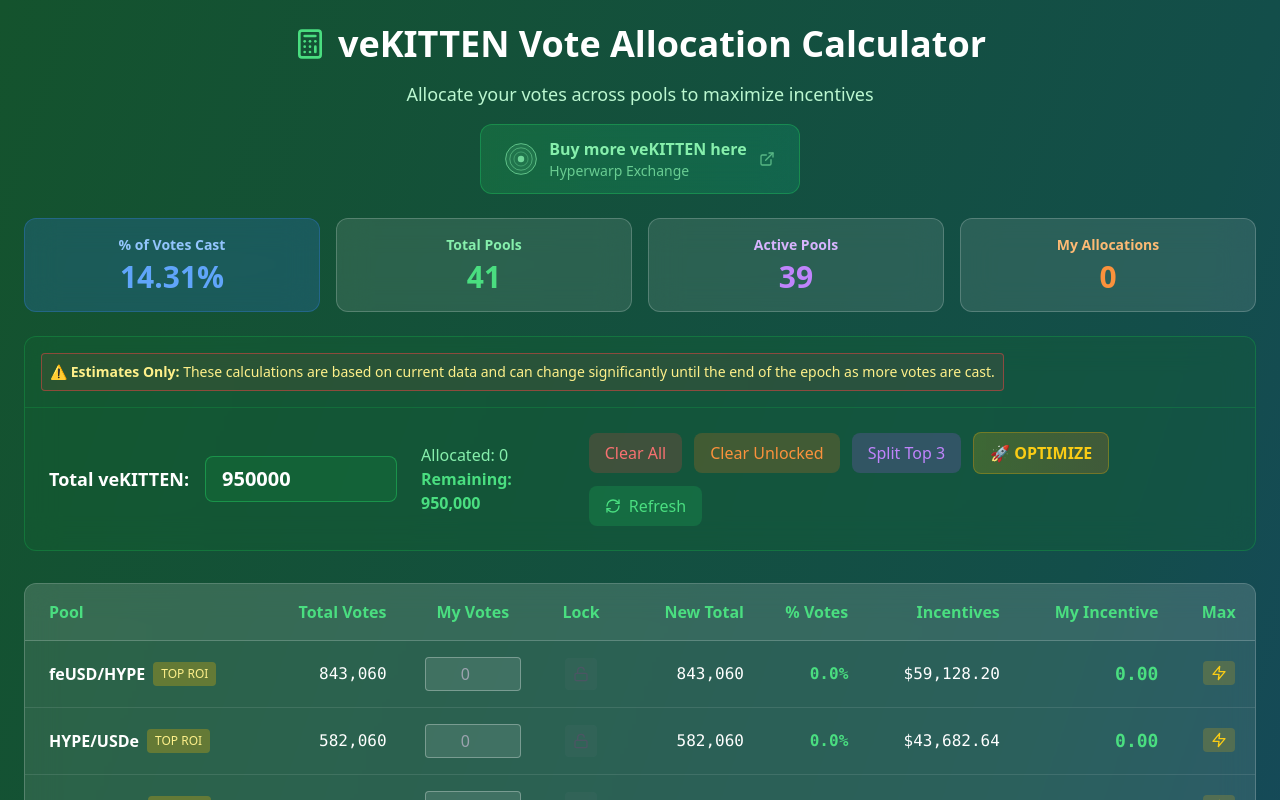
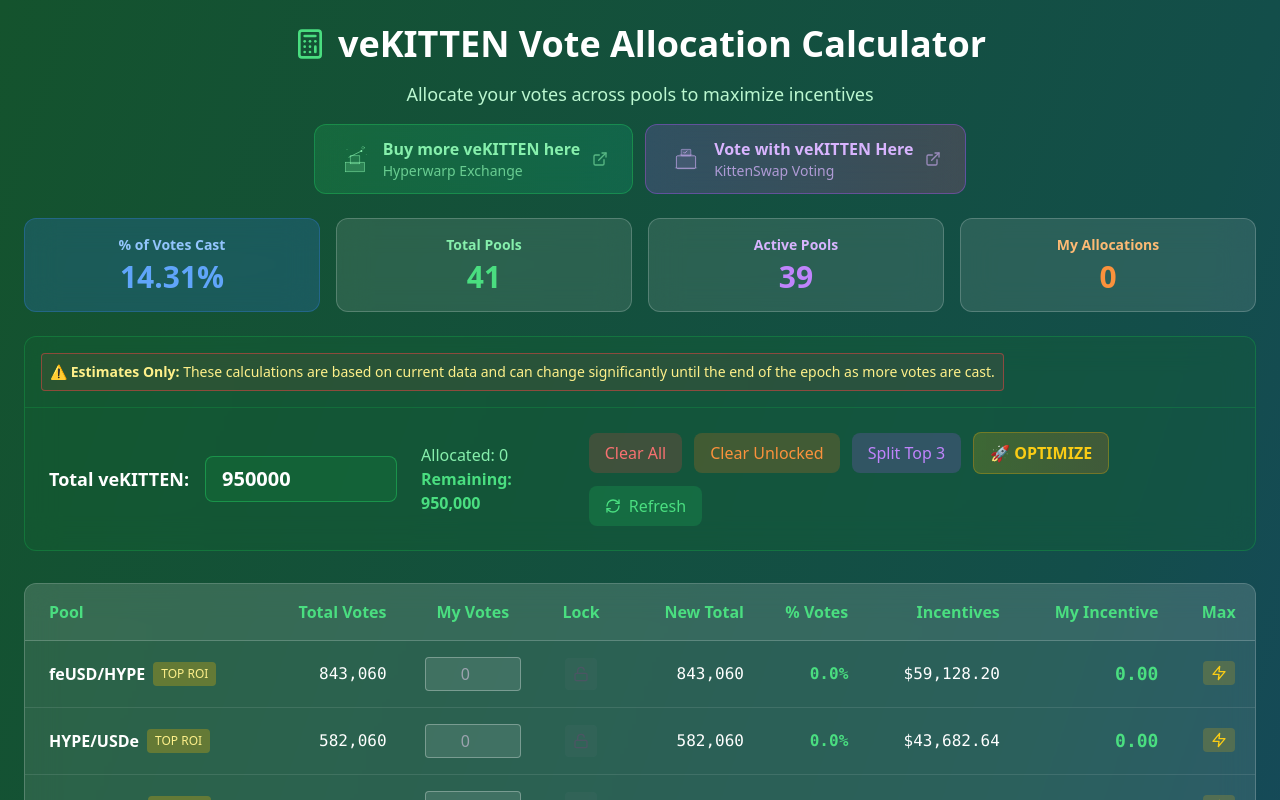
Before and after one commit to ThatDudeFreak/vekitten-calculator, a React (Create React App) app: page / in a window 1280 px wide. Shown: the top 800 px of the page. Built offline with nearby package versions, Linux system fonts and the light colour scheme.

Commit message:
Update App.js

```diff
--- a/src/App.js
+++ b/src/App.js
@@ -433,24 +433,63 @@
           </div>
           <p className="text-green-200 text-base md:text-lg px-4 mb-4">Allocate your votes across pools to maximize incentives</p>
 
-          {/* Buy veKITTEN Button */}
-          <div className="flex justify-center mb-4">
+          {/* Action Buttons */}
+          <div className="flex flex-col sm:flex-row justify-center gap-3 mb-4">
             <a
               href="https://www.hyperwarp.fi/mx/kitten"
               target="_blank"
               rel="noopener noreferrer"
               className="inline-flex items-center gap-3 bg-gradient-to-r from-green-500/20 to-emerald-500/20 hover:from-green-500/30 hover:to-emerald-500/30 backdrop-blur-lg border border-green-500/40 text-green-300 hover:text-green-200 px-4 md:px-6 py-3 rounded-xl transition-all duration-200 group"
             >
-              <svg className="w-6 h-6 md:w-8 md:h-8" viewBox="0 0 100 100" fill="none" xmlns="http://www.w3.org/2000/svg">
-                {/* Warp Logo SVG */}
-                <circle cx="50" cy="50" r="48" fill="currentColor" fillOpacity="0.1" stroke="currentColor" strokeWidth="2"/>
-                <circle cx="50" cy="50" r="35" fill="none" stroke="currentColor" strokeWidth="2" strokeOpacity="0.7"/>
-                <circle cx="50" cy="50" r="22" fill="none" stroke="currentColor" strokeWidth="2" strokeOpacity="0.5"/>
-                <circle cx="50" cy="50" r="10" fill="currentColor" fillOpacity="0.8"/>
-              </svg>
+              <div className="w-6 h-6 md:w-8 md:h-8 relative">
+                {/* Ancient Observatory/Astronomical Theme */}
+                <svg viewBox="0 0 100 100" fill="none" xmlns="http://www.w3.org/2000/svg" className="w-full h-full">
+                  {/* Base structure */}
+                  <rect x="20" y="60" width="60" height="30" fill="currentColor" fillOpacity="0.2" stroke="currentColor" strokeWidth="1.5"/>
+                  {/* Pillar */}
+                  <rect x="35" y="40" width="30" height="25" fill="currentColor" fillOpacity="0.1" stroke="currentColor" strokeWidth="1.5"/>
+                  {/* Telescope/Instrument */}
+                  <line x1="30" y1="45" x2="70" y2="25" stroke="currentColor" strokeWidth="2"/>
+                  <circle cx="70" cy="25" r="3" fill="currentColor"/>
+                  {/* Stars/Celestial objects */}
+                  <circle cx="80" cy="15" r="1.5" fill="currentColor"/>
+                  <circle cx="25" cy="20" r="1" fill="currentColor"/>
+                  <circle cx="85" cy="35" r="1" fill="currentColor"/>
+                  {/* Moon/Planet */}
+                  <circle cx="75" cy="15" r="4" fill="none" stroke="currentColor" strokeWidth="1"/>
+                </svg>
+              </div>
               <div className="flex flex-col items-start">
                 <span className="font-semibold text-sm md:text-base">Buy more veKITTEN here</span>
                 <span className="text-xs md:text-sm opacity-75 group-hover:opacity-100 transition-opacity">Hyperwarp Exchange</span>
+              </div>
+              <ExternalLink className="w-4 h-4 opacity-60 group-hover:opacity-100 transition-opacity" />
+            </a>
+
+            <a
+              href="https://app.kittenswap.finance/vekitten"
+              target="_blank"
+              rel="noopener noreferrer"
+              className="inline-flex items-center gap-3 bg-gradient-to-r from-purple-500/20 to-pink-500/20 hover:from-purple-500/30 hover:to-pink-500/30 backdrop-blur-lg border border-purple-500/40 text-purple-300 hover:text-purple-200 px-4 md:px-6 py-3 rounded-xl transition-all duration-200 group"
+            >
+              <div className="w-6 h-6 md:w-8 md:h-8">
+                {/* Voting/Ballot Box Icon */}
+                <svg viewBox="0 0 100 100" fill="none" xmlns="http://www.w3.org/2000/svg" className="w-full h-full">
+                  {/* Ballot Box */}
+                  <rect x="20" y="40" width="60" height="40" fill="currentColor" fillOpacity="0.1" stroke="currentColor" strokeWidth="2" rx="4"/>
+                  {/* Slot */}
+                  <rect x="30" y="35" width="40" height="3" fill="currentColor" fillOpacity="0.3"/>
+                  {/* Ballot being inserted */}
+                  <rect x="35" y="20" width="30" height="20" fill="currentColor" fillOpacity="0.2" stroke="currentColor" strokeWidth="1.5" rx="2"/>
+                  {/* Check mark on ballot */}
+                  <path d="M42 28 L46 32 L54 24" stroke="currentColor" strokeWidth="2" fill="none"/>
+                  {/* Base */}
+                  <rect x="15" y="75" width="70" height="5" fill="currentColor" fillOpacity="0.2"/>
+                </svg>
+              </div>
+              <div className="flex flex-col items-start">
+                <span className="font-semibold text-sm md:text-base">Vote with veKITTEN Here</span>
+                <span className="text-xs md:text-sm opacity-75 group-hover:opacity-100 transition-opacity">KittenSwap Voting</span>
               </div>
               <ExternalLink className="w-4 h-4 opacity-60 group-hover:opacity-100 transition-opacity" />
             </a>
@@ -490,9 +529,7 @@
           {/* Estimation Warning */}
           <div className="p-4 border-b border-green-600/30">
             <div className="flex items-center gap-3">
-
               <div>
-
                 <div className="border border-red-500/50 rounded p-2 bg-red-500/10">
                   <p className="text-yellow-200 text-sm">
                     ⚠️ <strong>Estimates Only:</strong> These calculations are based on current data and can change significantly until the end of the epoch as more votes are cast.
```
